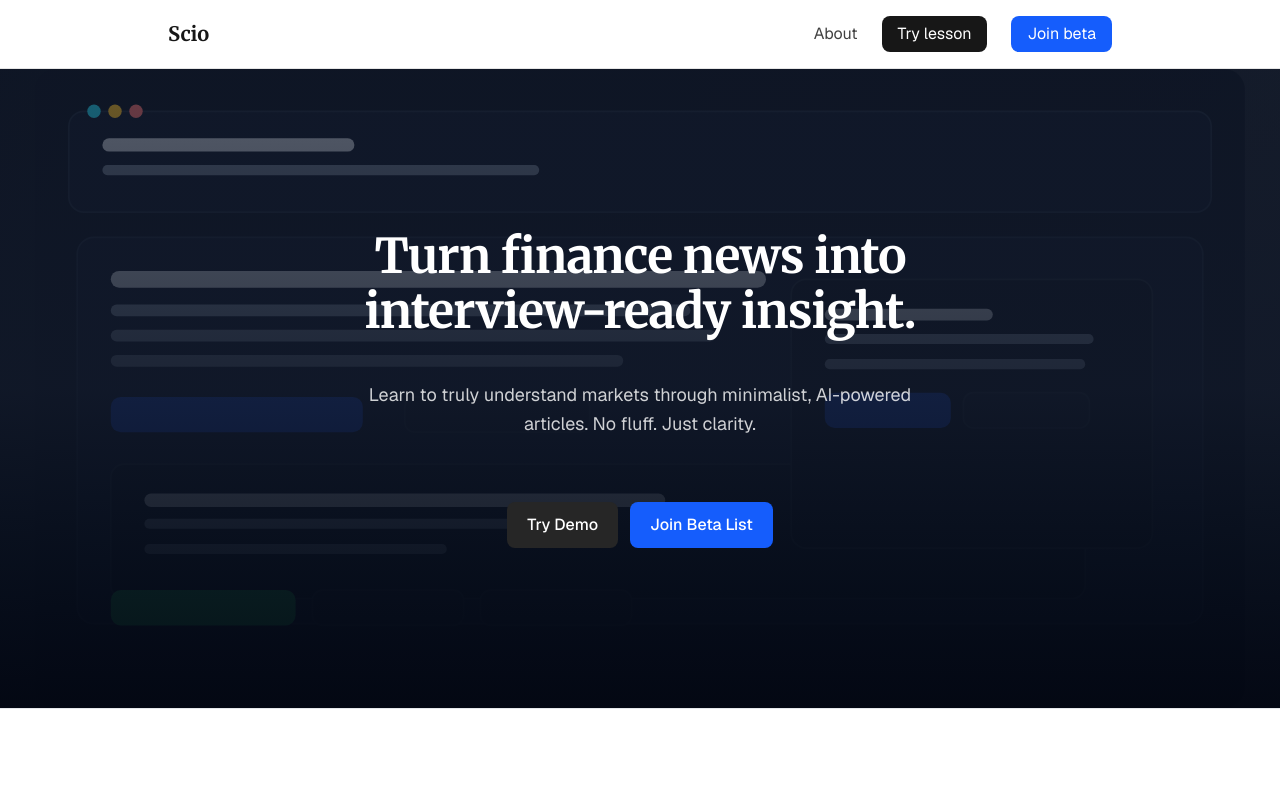
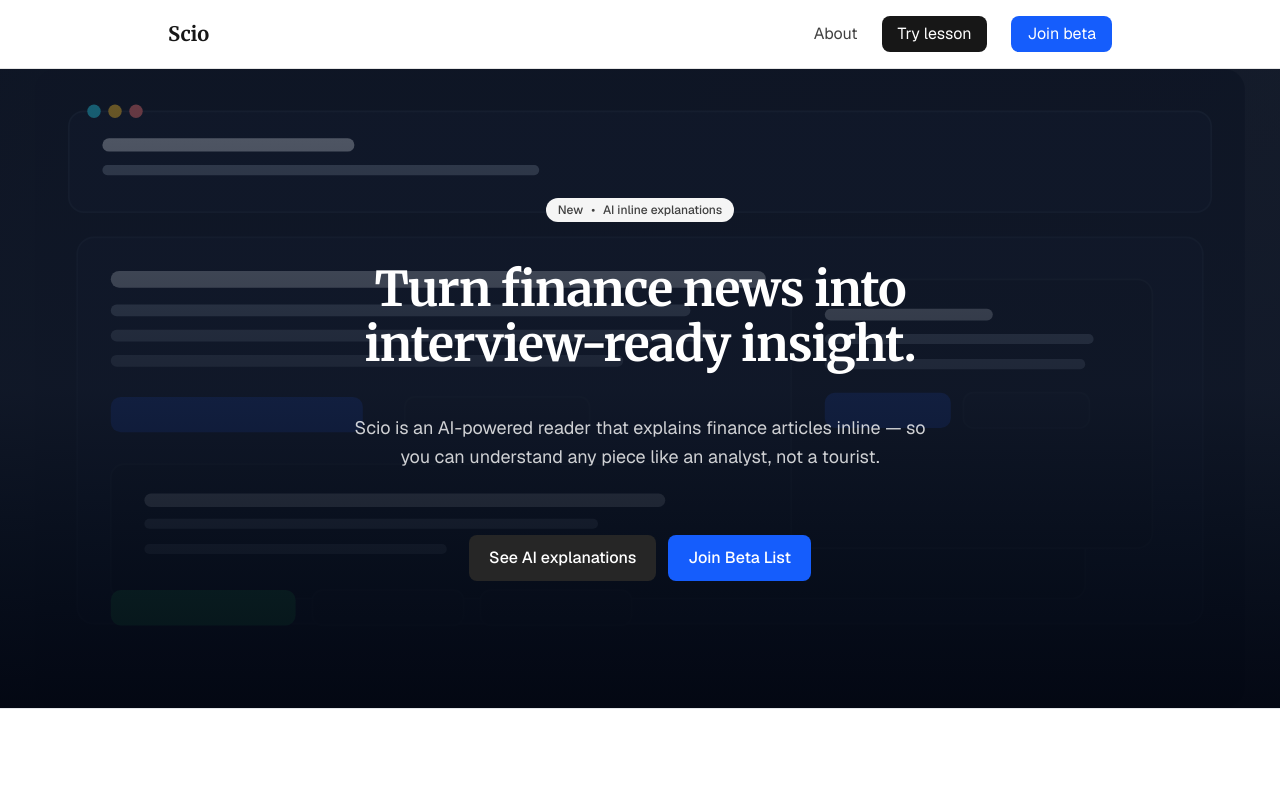
Before and after one commit to shreyasveturi/finquest, a Next.js app: page / in a window 1280 px wide. Shown: the top 800 px of the page. Built offline with nearby package versions, Linux system fonts and the light colour scheme.

Commit message:
Update hero copy to emphasize AI inline explanations

```diff
--- a/app/page.tsx
+++ b/app/page.tsx
@@ -25,6 +25,13 @@
           <div className="absolute inset-0 bg-gradient-to-t from-gray-950/95 via-gray-900/85 to-gray-900/60" aria-hidden />
           <div className="relative max-w-2xl mx-auto px-8 md:px-12 w-full text-center py-20">
             <div className="space-y-10">
+              {/* Pill */}
+              <div className={`inline-flex items-center gap-2 px-3 py-1 rounded-full bg-neutral-100 text-xs font-medium text-neutral-700 transition-opacity duration-200 ease-out ${heroVisible ? 'opacity-100 delay-50' : 'opacity-0'}`}>
+                <span>New</span>
+                <span>•</span>
+                <span>AI inline explanations</span>
+              </div>
+
               {/* Main Heading */}
               <h1 className={`font-serif text-[2.5rem] md:text-[3rem] font-semibold leading-[1.15] tracking-tight text-white transition-opacity duration-200 ease-out ${heroVisible ? 'opacity-100' : 'opacity-0'}`}>
                 Turn finance news into interview-ready insight.
@@ -32,14 +39,14 @@
 
               {/* Subheading */}
               <p className={`text-base md:text-lg text-white/80 leading-relaxed max-w-xl mx-auto transition-opacity duration-200 ease-out ${heroVisible ? 'opacity-100 delay-100' : 'opacity-0'}`}>
-                Learn to truly understand markets through minimalist, AI-powered articles. No fluff. Just clarity.
+                Scio is an AI-powered reader that explains finance articles inline — so you can understand any piece like an analyst, not a tourist.
               </p>
 
               {/* CTAs */}
               <div className="flex flex-col sm:flex-row gap-3 pt-6 justify-center items-center">
                 <Link href="/lesson">
                   <button className="px-5 py-2.5 bg-neutral-800 hover:opacity-90 text-white font-medium rounded-lg transition-colors duration-150 ease-out active:scale-[0.98] active:transition-transform">
-                    Try Demo
+                    See AI explanations
                   </button>
                 </Link>
                 <a href={GOOGLE_FORM} target="_blank" rel="noreferrer">
```
